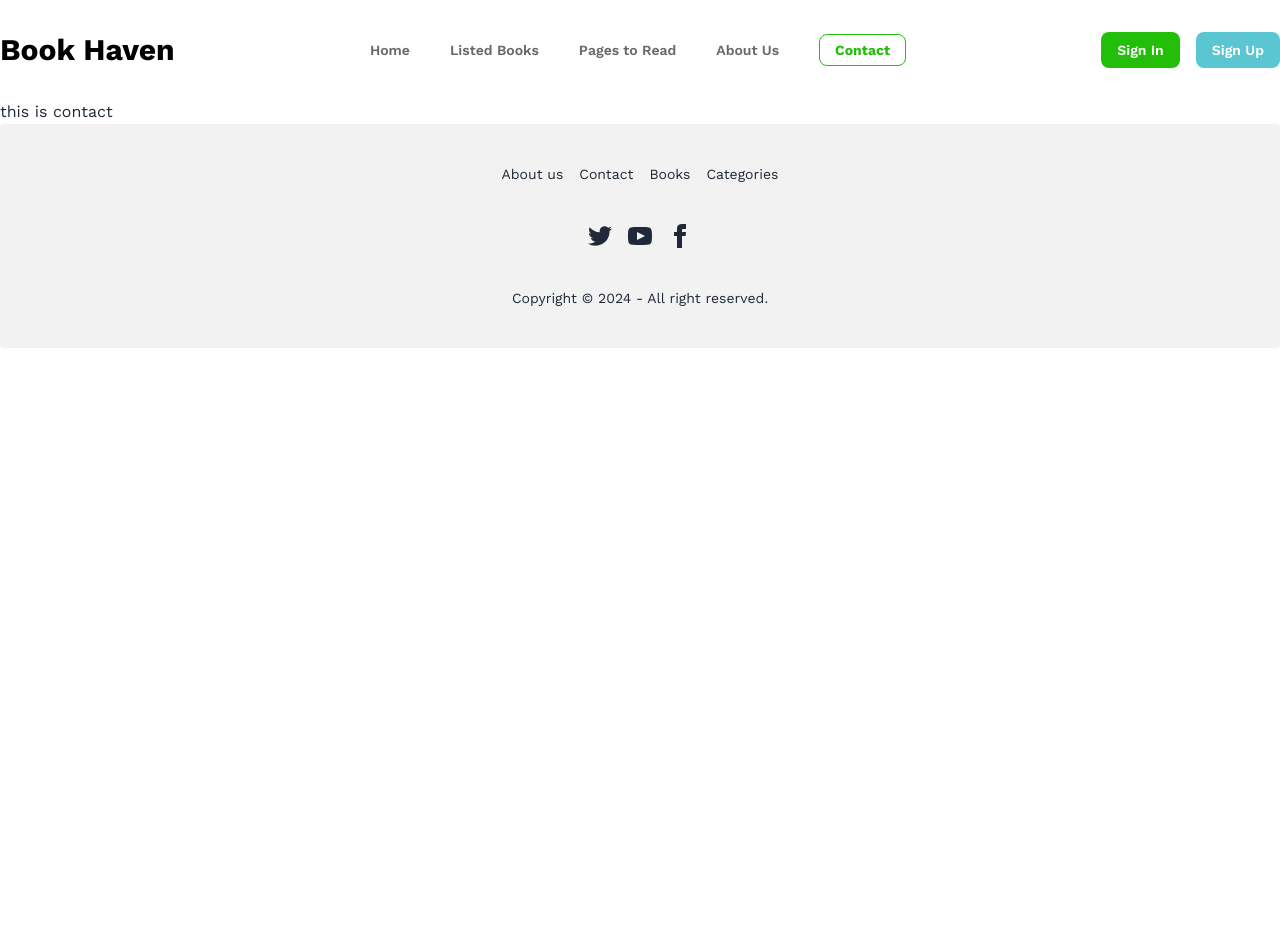
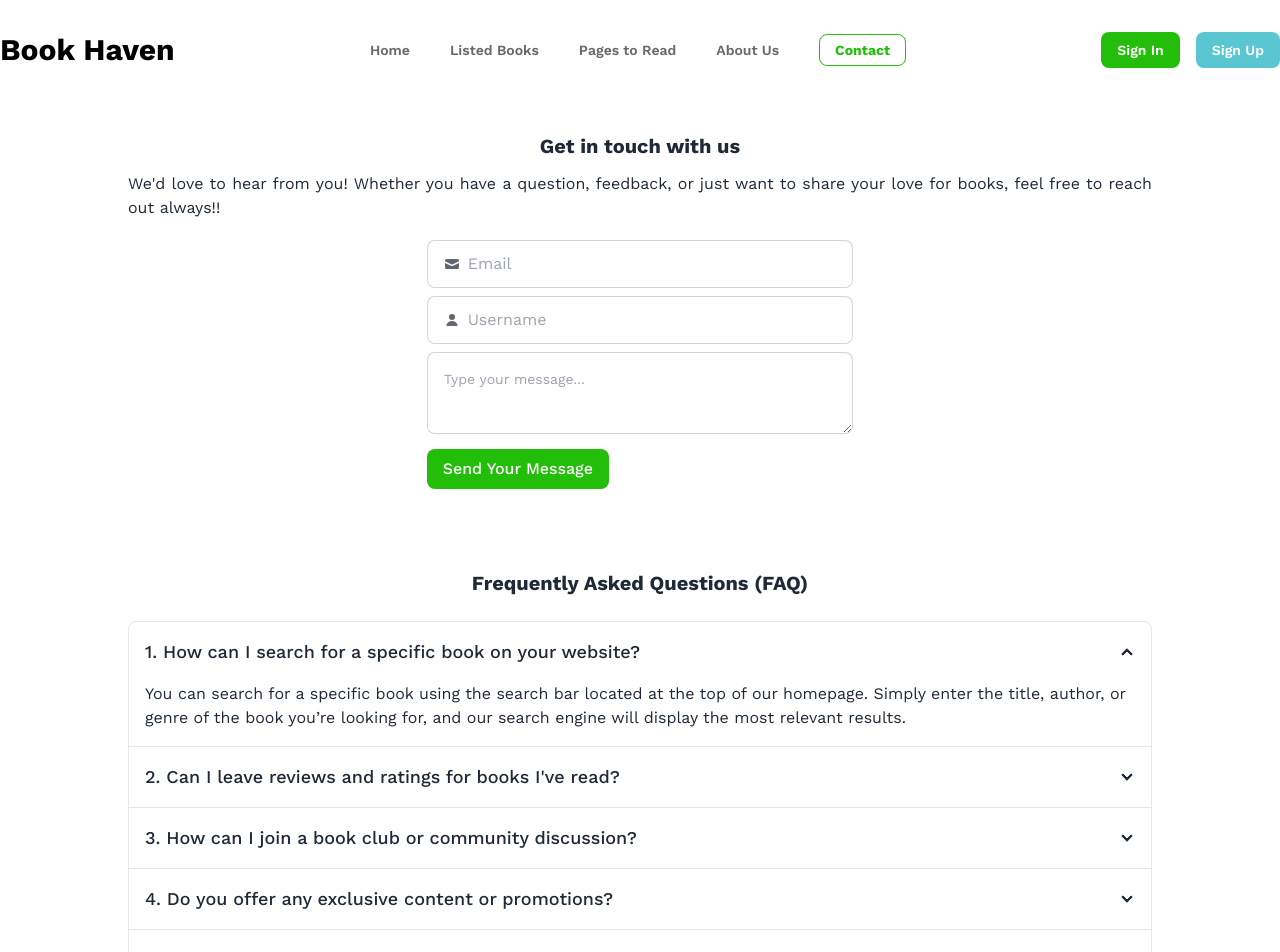
Before and after one commit to Saeedullah15/book-review, a React (Vite) app: page /contact in a window 1280 px wide. Shown: the top 952 px of the page. Before the commit the page ends 800 px from the top, so only its background shows below. Built offline with nearby package versions, Linux system fonts and the light colour scheme.

Commit message:
contact added with content

```diff
--- a/src/components/Contact/Contact.jsx
+++ b/src/components/Contact/Contact.jsx
@@ -2,8 +2,82 @@ import React from 'react';
 
 const Contact = () => {
     return (
-        <div>
-            this is contact
+        <div className='py-8 mb-10'>
+            <h2 className='text-xl font-bold mb-3 text-center'>Get in touch with us</h2>
+            <p className='px-32 text-justify'>We'd love to hear from you! Whether you have a question, feedback, or just want to share your love for books, feel free to reach out always!!
+            </p>
+            <div className='w-1/3 mx-auto mt-5 space-y-2'>
+                <label className="input input-bordered flex items-center gap-2">
+                    <svg
+                        xmlns="http://www.w3.org/2000/svg"
+                        viewBox="0 0 16 16"
+                        fill="currentColor"
+                        className="h-4 w-4 opacity-70">
+                        <path
+                            d="M2.5 3A1.5 1.5 0 0 0 1 4.5v.793c.026.009.051.02.076.032L7.674 8.51c.206.1.446.1.652 0l6.598-3.185A.755.755 0 0 1 15 5.293V4.5A1.5 1.5 0 0 0 13.5 3h-11Z" />
+                        <path
+                            d="M15 6.954 8.978 9.86a2.25 2.25 0 0 1-1.956 0L1 6.954V11.5A1.5 1.5 0 0 0 2.5 13h11a1.5 1.5 0 0 0 1.5-1.5V6.954Z" />
+                    </svg>
+                    <input type="text" className="grow" placeholder="Email" />
+                </label>
+                <label className="input input-bordered flex items-center gap-2">
+                    <svg
+                        xmlns="http://www.w3.org/2000/svg"
+                        viewBox="0 0 16 16"
+                        fill="currentColor"
+                        className="h-4 w-4 opacity-70">
+                        <path
+                            d="M8 8a3 3 0 1 0 0-6 3 3 0 0 0 0 6ZM12.735 14c.618 0 1.093-.561.872-1.139a6.002 6.002 0 0 0-11.215 0c-.22.578.254 1.139.872 1.139h9.47Z" />
+                    </svg>
+                    <input type="text" className="grow" placeholder="Username" />
+                </label>
+                <textarea
+                    placeholder="Type your message..."
+                    className="textarea textarea-bordered textarea-md w-full">
+                </textarea>
+                <button className='bg-[#23BE0A] rounded-lg py-2 px-4 text-white font-medium'>Send Your Message</button>
+            </div>
+            <div className='mt-20 px-32'>
+                <h2 className='text-xl font-bold mb-6 text-center'>Frequently Asked Questions (FAQ)</h2>
+                <div className="join join-vertical w-full">
+                    <div className="collapse collapse-arrow join-item border-base-300 border">
+                        <input type="radio" name="my-accordion-4" defaultChecked />
+                        <div className="collapse-title text-lg font-medium">1. How can I search for a specific book on your website?</div>
+                        <div className="collapse-content">
+                            <p className='text-left'>You can search for a specific book using the search bar located at the top of our homepage. Simply enter the title, author, or genre of the book you’re looking for, and our search engine will display the most relevant results.
+                            </p>
+                        </div>
+                    </div>
+                    <div className="collapse collapse-arrow join-item border-base-300 border">
+                        <input type="radio" name="my-accordion-4" />
+                        <div className="collapse-title text-lg font-medium">2. Can I leave reviews and ratings for books I've read?</div>
+                        <div className="collapse-content">
+                            <p className='text-left'>Yes, you can! To leave a review or rating, you need to create an account or log in if you already have one. Once logged in, navigate to the book's detail page and you will find an option to leave your review and rate the book based on your reading experience.</p>
+                        </div>
+                    </div>
+                    <div className="collapse collapse-arrow join-item border-base-300 border">
+                        <input type="radio" name="my-accordion-4" />
+                        <div className="collapse-title text-lg font-medium">3. How can I join a book club or community discussion?</div>
+                        <div className="collapse-content">
+                            <p className='text-left'>To join a book club or participate in community discussions, you need to register and log into your account. After logging in, visit the Community section where you will find various book clubs and discussion groups. Join the ones that interest you and start connecting with other book lovers!</p>
+                        </div>
+                    </div>
+                    <div className="collapse collapse-arrow join-item border-base-300 border">
+                        <input type="radio" name="my-accordion-4" />
+                        <div className="collapse-title text-lg font-medium">4. Do you offer any exclusive content or promotions?</div>
+                        <div className="collapse-content">
+                            <p className='text-left'>Yes, we frequently partner with independent bookstores and authors to bring you exclusive content, including author interviews, book previews, and special promotions. Subscribe to our newsletter and follow us on social media to stay updated on the latest exclusives and offers.</p>
+                        </div>
+                    </div>
+                    <div className="collapse collapse-arrow join-item border-base-300 border">
+                        <input type="radio" name="my-accordion-4" />
+                        <div className="collapse-title text-lg font-medium">5. How can I contact customer support if I have an issue or question?</div>
+                        <div className="collapse-content">
+                            <p className='text-left'>If you have any issues or questions, you can contact our customer support team via email at <span className='text-cyan-500'>support@bookhaven.com</span> or by phone at <span className='text-cyan-500'>+1 (800) 123-4567</span>. Our support team is available Monday to Friday, from 9 AM to 5 PM EST. You can also fill out the contact form on our Contact page, and we will get back to you as soon as possible.</p>
+                        </div>
+                    </div>
+                </div>
+            </div>
         </div>
     );
 };
```
